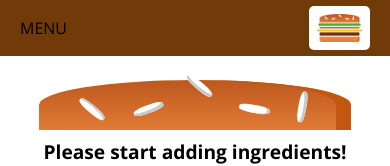
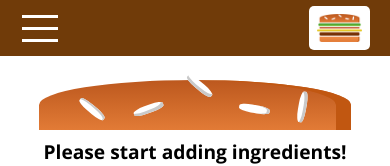
Before and after one commit to rodrake1/react-portfolio, a React (Create React App) app: page / in a window 390 px wide. Shown: the top 166 px of the page. Built offline with nearby package versions, Linux system fonts and the light colour scheme.

Commit message:
151. Adding a Hamburger Icon

```diff
--- a/src/components/Navigation/SideMenu/SideMenuButton/SideMenuButton.js
+++ b/src/components/Navigation/SideMenu/SideMenuButton/SideMenuButton.js
@@ -1,8 +1,14 @@
 import React from 'react';
+import classes from './SideMenuButton.module.css';
 
 const sideMenuButton = props => (
-  <div onClick={props.onOpen}>
-    MENU
+  <div
+    className={classes.SideMenuButton}
+    onClick={props.onOpen}
+  >
+    <div />
+    <div />
+    <div />
   </div>
 );
 
--- a/src/components/Navigation/SideMenu/SideMenuButton/SideMenuButton.module.css
+++ b/src/components/Navigation/SideMenu/SideMenuButton/SideMenuButton.module.css
@@ -0,0 +1,23 @@
+.SideMenuButton {
+  width: 40px;
+  height: 100%;
+  display: flex;
+  flex-flow: column;
+  justify-content: space-around;
+  align-items: center;
+  padding: 10px 0;
+  box-sizing: border-box;
+  cursor: pointer;
+}
+
+.SideMenuButton div {
+  width: 90%;
+  height: 3px;
+  background-color: white;
+}
+
+@media (min-width: 500px) {
+  .SideMenuButton {
+      display: none;
+  }
+}
```
